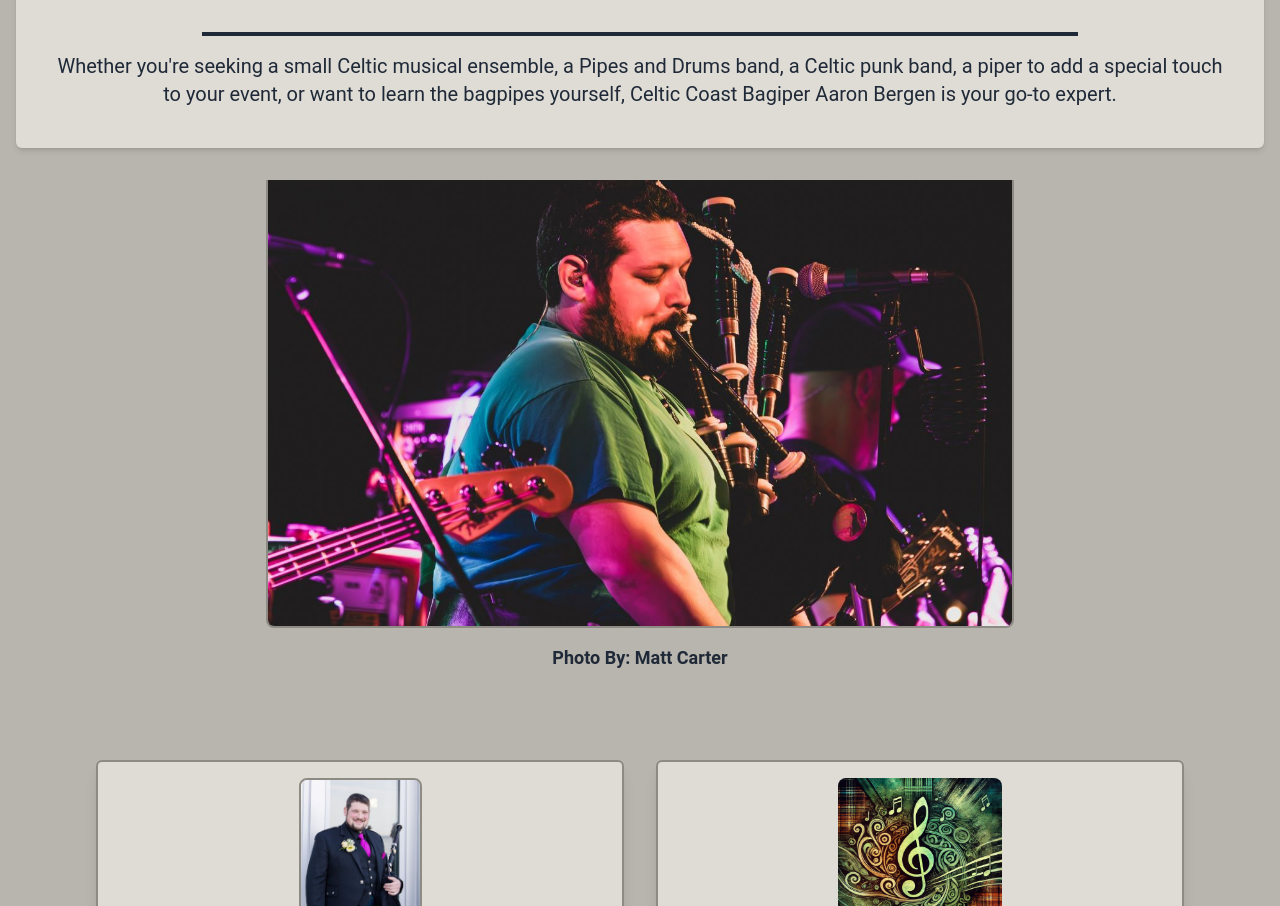
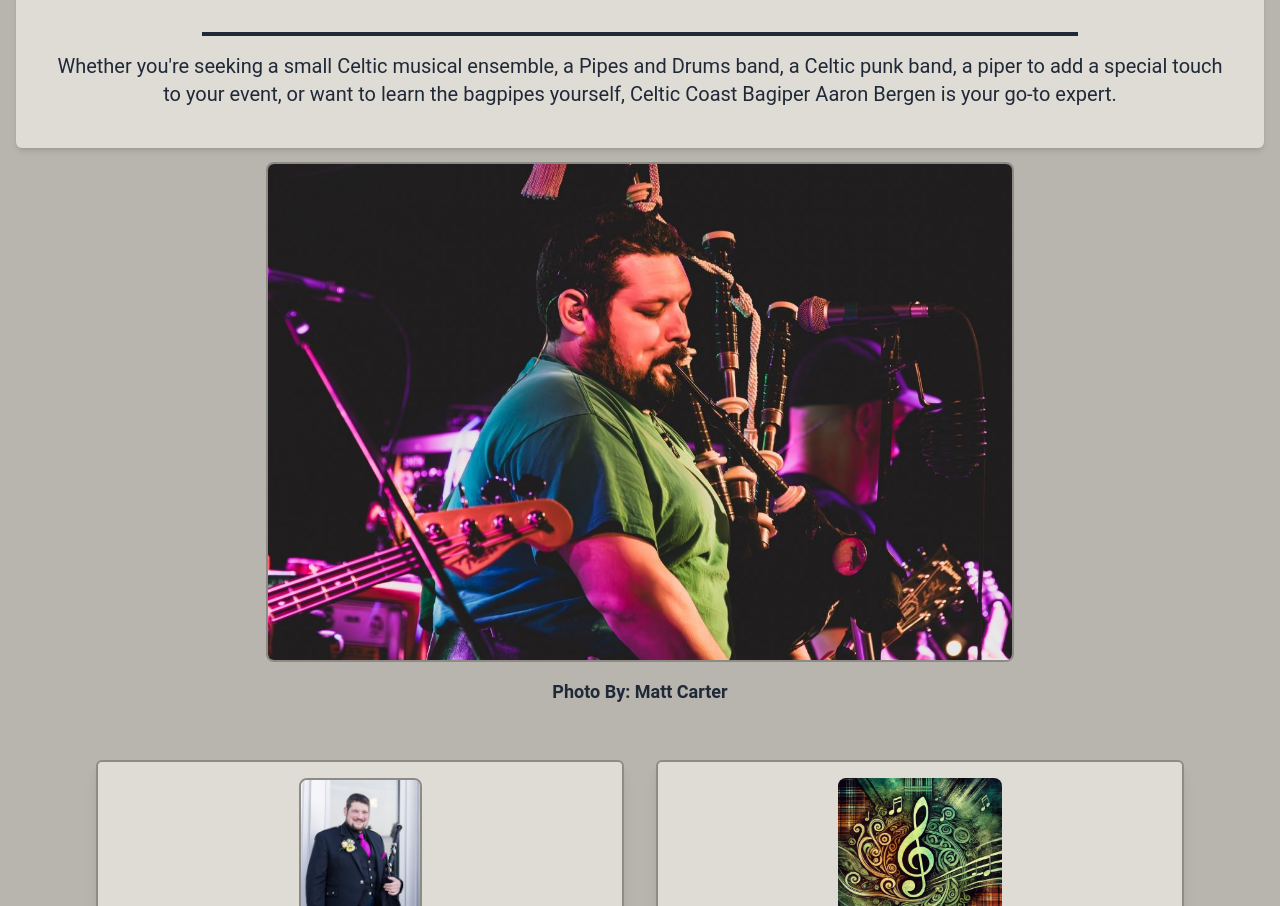
Before and after one commit to christinebergen/bagpipe, a React (Create React App) app: page / in a window 1280 px wide. Shown: the part 360-1266 px from the top of the page. Built offline with nearby package versions, Linux system fonts and the light colour scheme.

Commit message:
fix slideshow

```diff
--- a/src/components/About.js
+++ b/src/components/About.js
@@ -21,10 +21,10 @@ const About = () => {
               <div className="float-right w-full md:w-1/3  mb-4">
                 <img
                   src={image1}
-                  className="rounded-lg border-2 border-linkBackground"
+                  className="rounded-lg border-2 border-linkBackground md:ml-4"
                   alt="Aaron dressed in a formal bagpiping outfit holding the great highland bagpipes"
                 />
-                <div className="text-center text-lg text-gray-800 dark:text-secondaryText mt-2">
+                <div className="text-center text-lg text-gray-800 dark:text-secondaryText mt-2 ">
                   <p>Photo by:</p>
                   <a
                     href="https://meaghanharveyphoto.com/"
--- a/src/components/Contact.js
+++ b/src/components/Contact.js
@@ -2,6 +2,8 @@ import React from "react";
 import facebook from "../assets/facebook.png";
 import insta from "../assets/insta.png";
 import email from "../assets/email.png";
+import gig from "../assets/gig.png"
+
 
 const Contact = () => {
   return (
@@ -36,6 +38,20 @@ const Contact = () => {
 
             <p className="mb-4">
               <strong className="text-2xl mb-4 text-gray-800 dark:text-primaryText">
+                Contact Aaron on Gig Salad:
+              </strong>
+            </p>
+            <a
+                href="https://www.gigsalad.com/aaron_bergen_nanaimo"
+                target="_blank"
+                rel="noopener noreferrer"
+                className="flex items-center justify-center mb-4"
+              >
+                <img src={gig} alt="gig salad icon" className="w-12 h-12 rounded-3xl" />
+              </a>
+
+            <p className="mb-4">
+              <strong className="text-2xl mb-4 text-gray-800 dark:text-primaryText">
                 Social Media:
               </strong>
             </p>
--- a/src/components/Slideshow.js
+++ b/src/components/Slideshow.js
@@ -77,28 +77,28 @@ const Slideshow = () => {
 
   return (
     <div className="flex justify-center items-center">
-      <div className="w-full h-[500px] overflow-hidden relative">
-        <div className="absolute inset-0 w-full h-full flex flex-col justify-end transition-opacity duration-1000 opacity-100">
-          <div className="flex justify-center items-center w-full h-full">
+      <div className="w-full h-[500px] relative">
+        <div className="absolute inset-0 w-full h-full flex flex-col justify-center items-center transition-opacity duration-1000">
+          <div className="relative w-full h-full flex justify-center items-center mt-4">
             <img
               src={currentImage.src}
               alt={`Slide ${currentIndex}`}
-              className="max-h-full object-contain border-2 border-linkBackground rounded-lg"
+              className="max-h-full max-w-full object-contain border-2 border-linkBackground rounded-lg"
             />
           </div>
           <div className="flex justify-center items-center">
-            <div className="w-3/4 md:w-1/2 mt-2 text-lg text-gray-800 dark:text-accentColor font-bold p-2 text-center">
+            <div className="mt-2 text-lg text-gray-800 dark:text-accentColor font-bold p-2 text-center">
               {photographer?.link ? (
                 <a
                   href={photographer.link}
                   target="_blank"
                   rel="noopener noreferrer"
                   className="underline"
-                >Photo By:&nbsp;
-                  {photographer.title}
+                >
+                  Photo By:&nbsp;{photographer.title}
                 </a>
               ) : (
-                <span>Photo By: {photographer.title}</span>
+                <p>Photo By: {photographer.title}</p>
               )}
             </div>
           </div>
```
Also changed, not shown: src/assets/gig.png (added).
